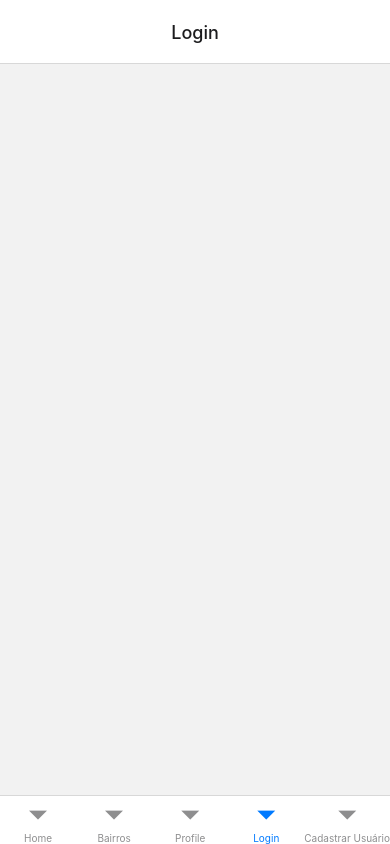
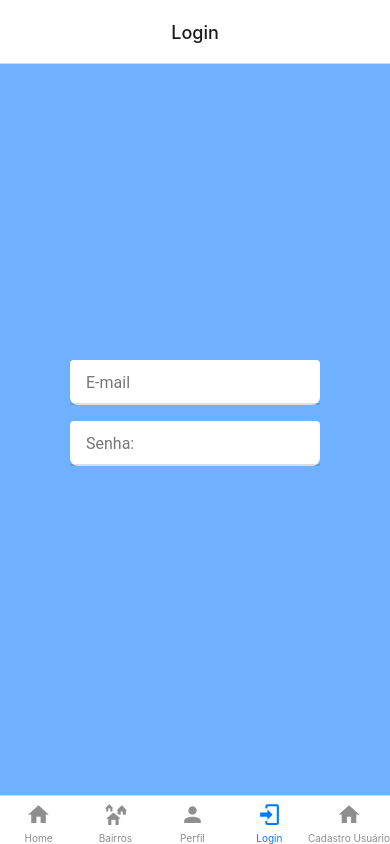
Before and after one commit to yasjcarvalho/projeto_badkiwi, a React Native app: screen /Login in a window 390 px wide. Built offline with nearby package versions, Linux system fonts and the light colour scheme.

Commit message:
Atualização 2.1

```diff
--- a/App.js
+++ b/App.js
@@ -6,6 +6,7 @@ import Home from './components/Home'
 import Bairros from './components/Bairros'
 import Login from './components/Login'
 import CadastrarUsuario from './components/CadastrarUsuario'
+import { MaterialCommunityIcons } from '@expo/vector-icons'
 
 const Tab = createBottomTabNavigator()
 
@@ -25,30 +26,55 @@ export default function App() {
         <Tab.Screen
           name="Home"
           component={Home}
-          options={{ }}
+          options={{
+            tabBarLabel:"Home",
+            tabBarIcon:({color,size}) => (
+              <MaterialCommunityIcons name="home" color={color} size={size} />
+            ),
+          }}
         />
         <Tab.Screen
           name="Bairros"
           component={Bairros}
-          options={{ }}
+          options={{
+            tabBarLabel:"Bairros",
+            tabBarIcon:({color,size}) => (
+              <MaterialCommunityIcons name="home-group" color={color} size={size} />
+            ),
+           }}
         />
 
         <Tab.Screen
           name="Profile"
           component={Profile}
-          options={{ }}
+          options={{
+            tabBarLabel:"Perfil",
+            tabBarIcon:({color,size}) => (
+              <MaterialCommunityIcons name="account" color={color} size={size} />
+            ),
+           }}
         />
 
         <Tab.Screen
           name="Login"
           component={Login}
-          options={{ }}
+          options={{
+            tabBarLabel:"Login",
+            tabBarIcon:({color,size}) => (
+            <MaterialCommunityIcons name="login" color={color} size={size} />
+          ),
+         }}
         />
 
         <Tab.Screen
           name="Cadastrar Usuário"
           component={CadastrarUsuario}
-          options={{ }}
+          options={{
+            tabBarLabel:"Cadastro Usuário",
+            tabBarIcon:({color,size}) => (
+              <MaterialCommunityIcons name="home" color={color} size={size} />
+            ),
+           }}
         />
 
       </Tab.Navigator>
--- a/components/Bairros.js
+++ b/components/Bairros.js
@@ -1,11 +1,23 @@
-import { Text } from 'react-native';
+import { View, StyleSheet } from 'react-native';
+
 
 function Bairros() {
   return (
+    <View style = {styles.container}>
 
-      <Text>Tela de Bairros</Text>
 
+    </View>
   );
 }
 
+const styles = StyleSheet.create({
+
+  container:{
+    flex: 1,
+    backgroundColor: "#6FB1FF",
+    justifyContent:"center",
+    alignItems:"center"
+  },
+})
+
 export default Bairros;
--- a/components/Home.js
+++ b/components/Home.js
@@ -1,26 +1,17 @@
-import { View } from 'react-native';
-import { StyleSheet } from 'react-native';
-import { Text } from 'react-native-paper';
-
+import { View,StyleSheet } from 'react-native';
 
 
 const Home = ({navigation}) => {
 
 
   return (
-      <View style = {styles.container}>
-        <Text></Text>
+
+    <View style = {styles.container}>
 
 
 
 
-
-
-
-
-
-
-      </View>
+    </View>
 
 
 
--- a/components/Login.js
+++ b/components/Login.js
@@ -1,11 +1,52 @@
-import { StylesSheet, View, Text, Pressable } from 'react-native';
+import { StyleSheet, View, Text, Pressable } from 'react-native';
+import { Button, TextInput } from 'react-native-paper';
+import { SafeAreaView } from 'react-native-safe-area-context';
 
 function Login() {
   return (
-    <View>
+    <View style = {styles.container}>
+      <SafeAreaView maxLength={40}>
+          <TextInput  style={styles.input} placeholder="E-mail" />
+        </SafeAreaView>
+        <SafeAreaView maxLength={40}>
+          <TextInput  style={styles.input} placeholder="Senha:" />
+        </SafeAreaView>
+
+        <Button
+          title="Entrar"
+          color="#37567D"
+          onPress={() =>{
+            native()
+          }}
+
+
+        />
+
+
 
     </View>
   );
 }
 
+
+
+const styles = StyleSheet.create({
+
+  container:{
+    flex: 1,
+    backgroundColor: "#6FB1FF",
+    justifyContent:"center",
+    alignItems:"center"
+  },
+
+  input:{
+    height: 45,
+    width: 250,
+    borderRadius: 8,
+    backgroundColor: '#fff',
+    paddingHorizontal: 16,
+    marginBottom: 16,
+  }
+
+})
 export default Login;
--- a/components/Profile.js
+++ b/components/Profile.js
@@ -34,12 +34,12 @@ const Profile = () => {
         <View style={styles.buttons2}>
           <Pressable //onPress={onPressFunction1}
           >
-            <Text style={styles.buttonPerfil}>Suporte</Text>
+            <Text style={styles.buttonSuporte}>Suporte</Text>
           </Pressable>
 
           <Pressable //onPress={onPressFunction2}
           >
-            <Text style={styles.buttonPerfil}>LGPD</Text>
+            <Text style={styles.buttonLGPD}>LGPD</Text>
           </Pressable>
         </View>
       </View>
@@ -80,7 +80,6 @@ const styles = StyleSheet.create({
   },
 
   buttons1: {
-    gap: 10,
     flex: 0.5,
     justifyContent: 'center',
     alignItems: 'center',
@@ -89,10 +88,10 @@ const styles = StyleSheet.create({
 
   buttons2: {
     flexDirection: 'row',
-    gap: 10,
     justifyContent: 'center',
     alignItems: 'center',
     flex: 0.2,
+
   },
 
   buttonPerfil: {
@@ -105,6 +104,7 @@ const styles = StyleSheet.create({
     textAlign: 'center',
     paddingTop: 6,
     border: 'solid #ffffff',
+
   },
 
   buttonSenha: {
@@ -117,7 +117,37 @@ const styles = StyleSheet.create({
     textAlign: 'center',
     paddingTop: 6,
     border: 'solid #0ffffff',
+    marginTop: 10,
   },
+
+
+  buttonSuporte: {
+      color: '000000',
+      backgroundColor: '#ffffff',
+      borderRadius: 10,
+      accessibilityLabel: 'Botão para alterar senha',
+      width: 150,
+      height: 36,
+      textAlign: 'center',
+      paddingTop: 6,
+      border: 'solid #0ffffff',
+      marginRight: 5,
+  },
+
+  buttonLGPD: {
+    color: '000000',
+    backgroundColor: '#ffffff',
+    borderRadius: 10,
+    accessibilityLabel: 'Botão para alterar senha',
+    width: 150,
+    height: 36,
+    textAlign: 'center',
+    paddingTop: 6,
+    border: 'solid #0ffffff',
+    marginLeft: 5,
+
+},
+
 
 
 
```
Also changed, not shown: components/CadastrarUsuario.js (+0 -11 lines).
